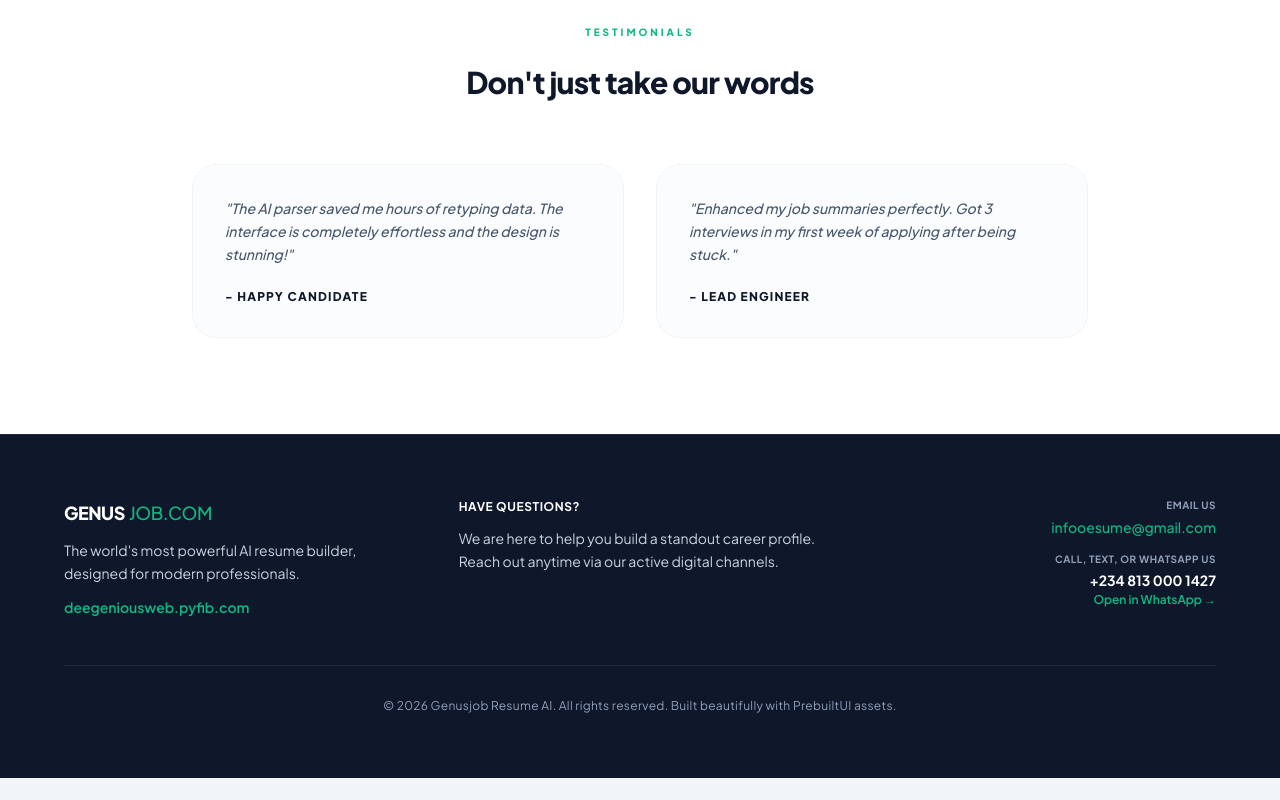
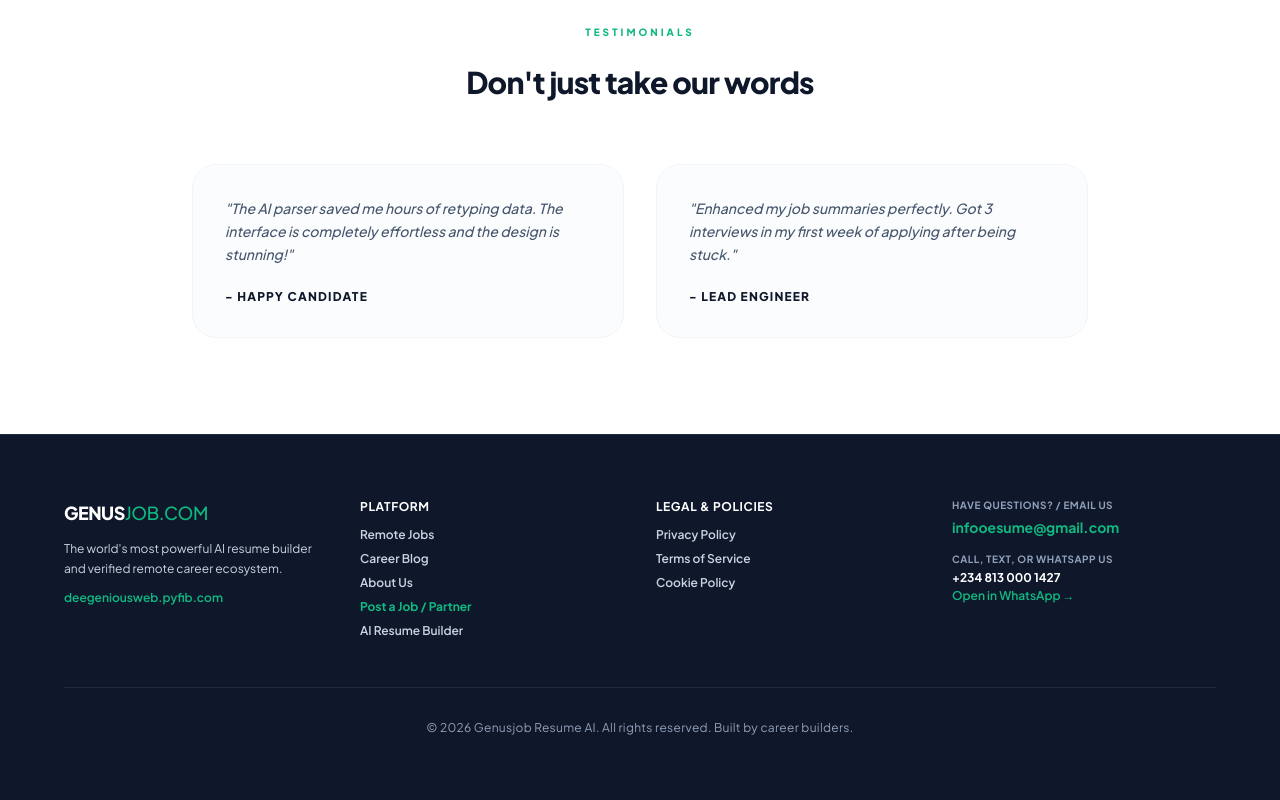
Before and after one commit to deegenius157/Resume.ai, a React (Vite) app in the folder client/: page / in a window 1280 px wide. Shown: the part 1466-2266 px from the top of the page. Before the commit the page ends 2244 px from the top, so only its background shows below. Built offline with nearby package versions, Linux system fonts and the light colour scheme.

Commit message:
Update legal policy contact emails to infooesume@gmail.com and integrate Legal & Policies navigation links into LandingPage footer

```diff
--- a/client/src/components/CookiePolicy.jsx
+++ b/client/src/components/CookiePolicy.jsx
@@ -125,7 +125,7 @@ export default function CookiePolicy() {
               4. Contact Us
             </h2>
             <p>
-              If you have any questions regarding our Cookie &amp; Storage Policy, please email <a href="mailto:support@genusjob.com" className="text-emerald-600 font-bold hover:underline">support@genusjob.com</a>.
+              If you have any questions regarding our Cookie &amp; Storage Policy, please email <a href="mailto:infooesume@gmail.com" className="text-emerald-600 font-bold hover:underline">infooesume@gmail.com</a>.
             </p>
           </section>
         </div>
--- a/client/src/components/Landing/LandingPage.jsx
+++ b/client/src/components/Landing/LandingPage.jsx
@@ -217,50 +217,80 @@ export const LandingPage = ({ setCurrentView }) => {
         </div>
       </section>
 
-      <footer ref={contactRef} className="bg-slate-900 text-slate-400 py-16 px-8 border-t border-slate-800">
-        <div className="max-w-6xl mx-auto grid md:grid-cols-3 gap-8 mb-12 text-xs">
-          {/* Left Branding Block */}
-          <div>
-            <a
-              href="/"
-              className="flex items-center gap-1 mb-3 hover:opacity-85 transition"
+      <footer ref={contactRef} className="bg-slate-900 text-slate-400 py-16 px-8 border-t border-slate-800 text-left">
+        <div className="max-w-6xl mx-auto grid grid-cols-1 sm:grid-cols-2 md:grid-cols-4 gap-8 mb-12 text-xs">
+          {/* Column 1: Left Branding Block */}
+          <div className="space-y-3">
+            <Link
+              to="/"
+              className="flex items-center gap-1 hover:opacity-85 transition inline-block"
             >
               <span className="text-lg font-extrabold tracking-tight text-white font-sans">GENUS</span>
               <span className="text-lg font-medium tracking-tight text-[#10B981] font-sans">JOB.COM</span>
-            </a>
-            <p className="leading-relaxed max-w-xs text-slate-300 text-sm">
-              The world's most powerful AI resume builder, designed for modern professionals.
+            </Link>
+            <p className="leading-relaxed text-slate-300 text-xs">
+              The world's most powerful AI resume builder and verified remote career ecosystem.
             </p>
             <a
               href="https://deegeniousweb.pyfib.com/?utm_source=ig&utm_medium=social&utm_content=link_in_bio&fbclid=PAdGRleASRIF9leHRuA2FlbQIxMQBzcnRjBmFwcF9pZA8xMjQwMjQ1NzQyODc0MTQAAaeVqS87Xe9_umYm9qhK_BGpFbV-41m9T9auEpM-beM052i8hIhG0tyts3pRfw_aem_YWlNzvLp3yZvUMA8GqE6LQ"
               target="_blank"
               rel="noopener noreferrer"
-              className="text-[#10B981] hover:underline block mt-3 font-semibold text-sm transition"
+              className="text-[#10B981] hover:underline block font-semibold text-xs transition"
             >
               deegeniousweb.pyfib.com
             </a>
           </div>
 
-          {/* Center Supportive Explainer Block */}
-          <div>
-            <h3 className="text-white font-bold text-xs uppercase tracking-wider mb-3">Have Questions?</h3>
-            <p className="leading-relaxed text-slate-300 text-sm">
-              We are here to help you build a standout career profile. Reach out anytime via our active digital channels.
-            </p>
+          {/* Column 2: Platform Navigation */}
+          <div className="space-y-3">
+            <h4 className="text-white font-bold text-xs uppercase tracking-wider">Platform</h4>
+            <ul className="space-y-2 text-xs font-semibold text-slate-300">
+              <li>
+                <Link to="/jobs" className="hover:text-[#10B981] transition-colors">Remote Jobs</Link>
+              </li>
+              <li>
+                <Link to="/blog" className="hover:text-[#10B981] transition-colors">Career Blog</Link>
+              </li>
+              <li>
+                <Link to="/about" className="hover:text-[#10B981] transition-colors">About Us</Link>
+              </li>
+              <li>
+                <Link to="/post-job" className="text-[#10B981] hover:underline font-bold transition-colors">Post a Job / Partner</Link>
+              </li>
+              <li>
+                <a href="#home" onClick={() => scrollToSection(homeRef)} className="hover:text-[#10B981] transition-colors">AI Resume Builder</a>
+              </li>
+            </ul>
           </div>
 
-          {/* Right Structured Contacts Block */}
-          <div className="md:text-right flex flex-col md:items-end gap-4">
+          {/* Column 3: Legal & Policies */}
+          <div className="space-y-3">
+            <h4 className="text-white font-bold text-xs uppercase tracking-wider">Legal &amp; Policies</h4>
+            <ul className="space-y-2 text-xs font-semibold text-slate-300">
+              <li>
+                <Link to="/privacy" className="hover:text-[#10B981] transition-colors">Privacy Policy</Link>
+              </li>
+              <li>
+                <Link to="/terms" className="hover:text-[#10B981] transition-colors">Terms of Service</Link>
+              </li>
+              <li>
+                <Link to="/cookies" className="hover:text-[#10B981] transition-colors">Cookie Policy</Link>
+              </li>
+            </ul>
+          </div>
+
+          {/* Column 4: Structured Contacts Block */}
+          <div className="space-y-4">
             <div>
-              <h4 className="text-slate-400 font-bold uppercase tracking-wider text-[10px] mb-1">EMAIL US</h4>
-              <a href="mailto:infooesume@gmail.com" className="text-[#10B981] hover:underline font-medium text-sm transition">
+              <h4 className="text-slate-400 font-bold uppercase tracking-wider text-[10px] mb-1">HAVE QUESTIONS? / EMAIL US</h4>
+              <a href="mailto:infooesume@gmail.com" className="text-[#10B981] hover:underline font-bold text-sm transition block">
                 infooesume@gmail.com
               </a>
             </div>
 
             <div>
               <h4 className="text-slate-400 font-bold uppercase tracking-wider text-[10px] mb-1">CALL, TEXT, OR WHATSAPP US</h4>
-              <a href="tel:+2348130001427" className="text-white font-bold text-sm block hover:text-[#10B981] transition">
+              <a href="tel:+2348130001427" className="text-white font-bold text-xs block hover:text-[#10B981] transition">
                 +234 813 000 1427
               </a>
               <a
@@ -276,7 +306,7 @@ export const LandingPage = ({ setCurrentView }) => {
         </div>
 
         <div className="max-w-6xl mx-auto border-t border-slate-800 pt-8 text-center text-xs tracking-wide text-slate-400">
-          &copy; 2026 Genusjob Resume AI. All rights reserved. Built beautifully with PrebuiltUI assets.
+          &copy; 2026 Genusjob Resume AI. All rights reserved. Built by career builders.
         </div>
       </footer>
     </div >
--- a/client/src/components/PrivacyPolicy.jsx
+++ b/client/src/components/PrivacyPolicy.jsx
@@ -149,7 +149,7 @@ export default function PrivacyPolicy() {
               5. Your Rights &amp; Data Deletion
             </h2>
             <p>
-              You maintain full ownership of your personal data. You have the right to inspect, edit, or permanently request deletion of your account and uploaded CV records at any time by contacting us at <a href="mailto:privacy@genusjob.com" className="text-emerald-600 font-bold hover:underline">privacy@genusjob.com</a>.
+              You maintain full ownership of your personal data. You have the right to inspect, edit, or permanently request deletion of your account and uploaded CV records at any time by contacting us at <a href="mailto:infooesume@gmail.com" className="text-emerald-600 font-bold hover:underline">infooesume@gmail.com</a>.
             </p>
           </section>
         </div>
--- a/client/src/components/TermsAndConditions.jsx
+++ b/client/src/components/TermsAndConditions.jsx
@@ -148,7 +148,7 @@ export default function TermsAndConditions() {
               6. Contact Information
             </h2>
             <p>
-              For questions regarding our Terms of Service, please contact our legal team at <a href="mailto:support@genusjob.com" className="text-emerald-600 font-bold hover:underline">support@genusjob.com</a>.
+              For questions regarding our Terms of Service, please contact our legal team at <a href="mailto:infooesume@gmail.com" className="text-emerald-600 font-bold hover:underline">infooesume@gmail.com</a>.
             </p>
           </section>
         </div>
```
